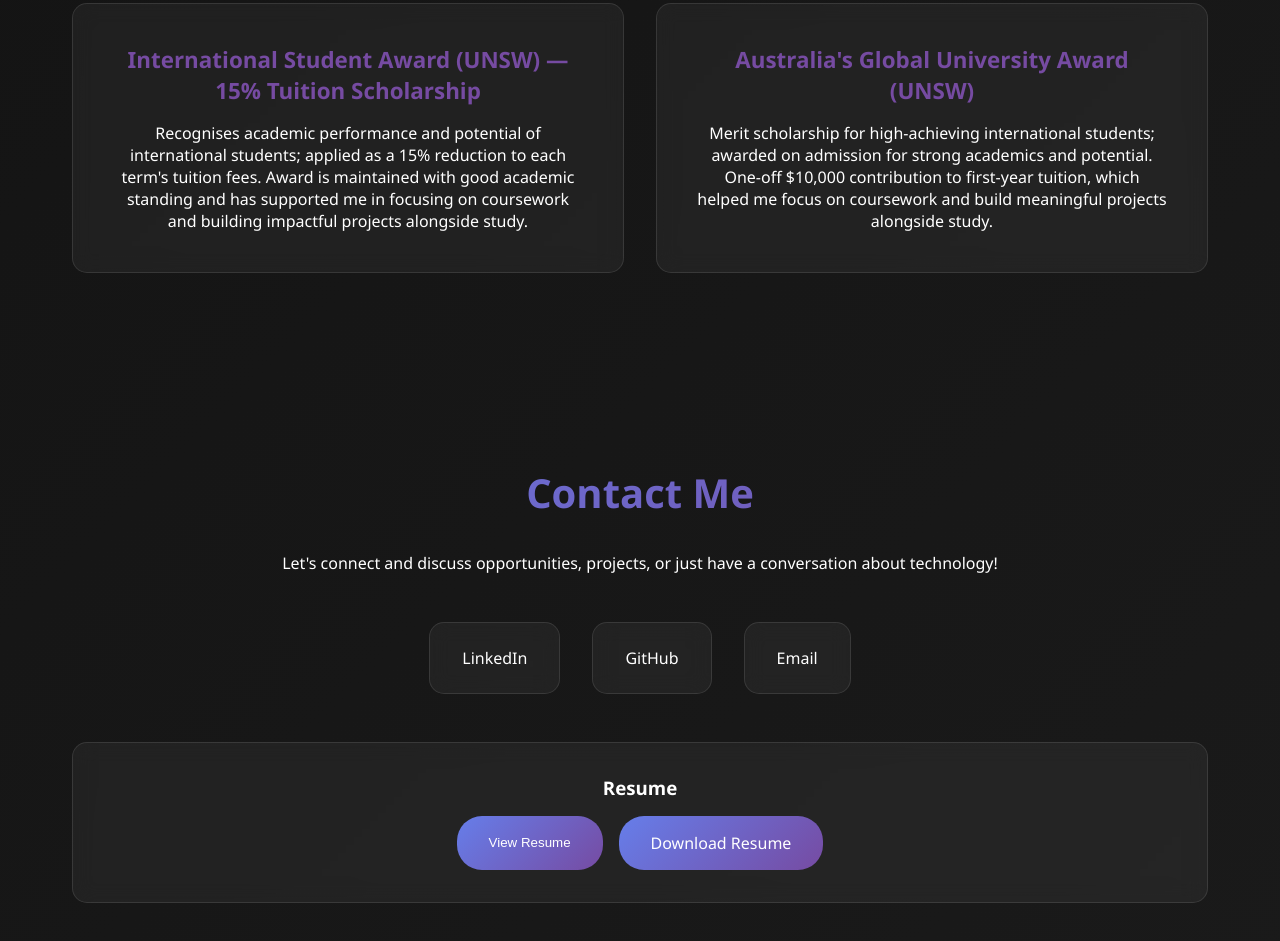
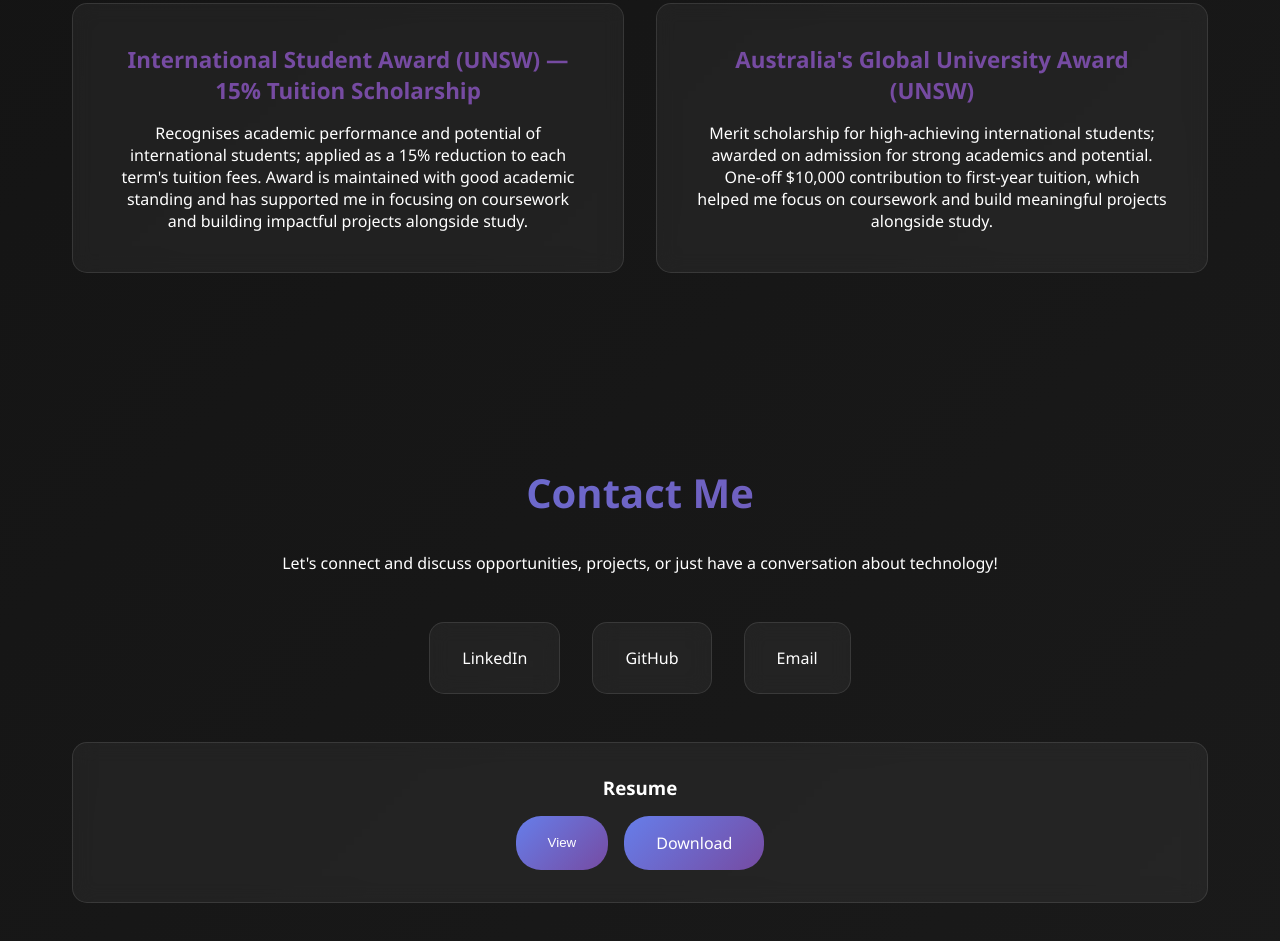
Before and after one commit to jatinSharma-create/jatinSharma-create.github.io, a plain HTML site: page index.html in a window 1280 px wide. Shown: the part 3454-4395 px from the top of the page. Drawn offline with Linux system fonts and the light colour scheme.

Commit message:
modified resume buttons

```diff
--- a/index.html
+++ b/index.html
@@ -549,9 +549,9 @@
             <div class="resume-section">
                 <h3>Resume</h3>
                 <div class="resume-buttons">
-                    <button class="resume-btn" onclick="previewResume()">View Resume</button>
+                    <button class="resume-btn" onclick="previewResume()">View</button>
                     <!-- Direct download of the actual file -->
-                    <a href="Jatin_Kumar_Sharma_Resume.pdf" class="resume-btn" download="Jatin_Kumar_Sharma_Resume.pdf">Download Resume</a>
+                    <a href="Jatin_Kumar_Sharma_Resume.pdf" class="resume-btn" download="Jatin_Kumar_Sharma_Resume.pdf">Download</a>
                 </div>
             </div>
         </div>
```
